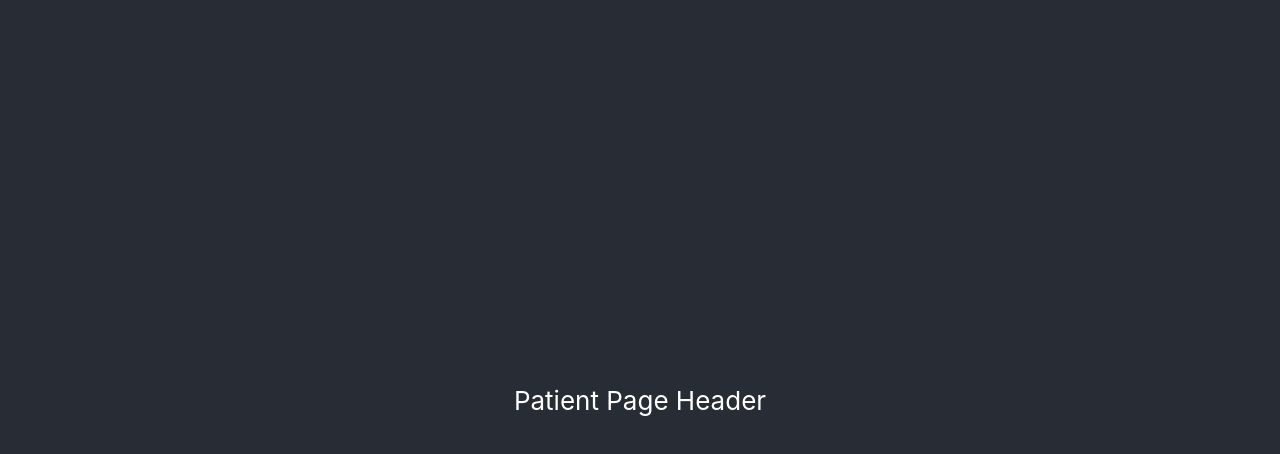
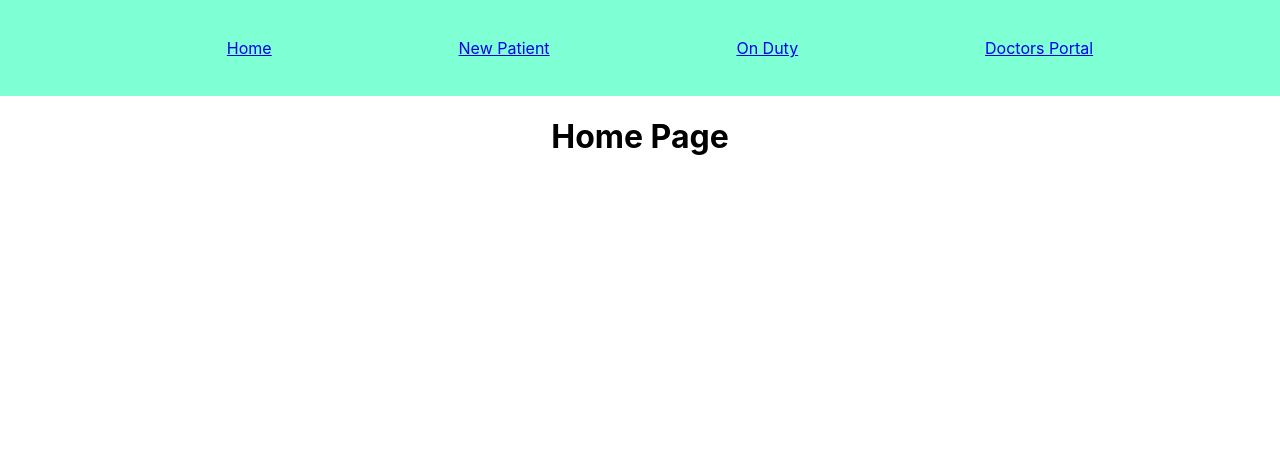
Before and after one commit to curtis-clement/week3-practice-assessment, a React (Create React App) app: page / in a window 1280 px wide. Shown: the top 454 px of the page. Built offline with nearby package versions, Linux system fonts and the light colour scheme.

Commit message:
Add Components and Nav Bar

```diff
--- a/src/App.css
+++ b/src/App.css
@@ -2,15 +2,25 @@
   text-align: center;
 }
 
-.App-logo {
-  height: 40vmin;
-  pointer-events: none;
+.nav{
+  display: flex;
+  justify-content: space-around;
+  align-items: center;
+  min-height: 12vh;
+  background-color: aquamarine;
+  color: #404a4a;
 }
 
-@media (prefers-reduced-motion: no-preference) {
-  .App-logo {
-    animation: App-logo-spin infinite 20s linear;
-  }
+.nav-links {
+  width: 100%;
+  display: flex;
+  justify-content: space-evenly;
+  align-items: center;
+  list-style: none;
+}
+
+.nav .current {
+  background-color: lightpink;
 }
 
 .App-header {
--- a/src/App.js
+++ b/src/App.js
@@ -1,14 +1,25 @@
 import React from 'react';
 import './App.css';
-import ReactDOM from 'react-dom';
+import NavBar from './components/NavBar';
+import HomePage from './components/HomePage';
+import PatientSignUpPage from './components/PatientSignUpPage';
+import OnDutyPage from './components/OnDutyPage';
+import DoctorPortal from './components/DoctorPortal'
+import {BrowserRouter as Router, Switch, Route} from 'react-router-dom';
 
 function App() {
   return (
-    <div>
-      <header className="App-header">
-        Patient Page Header
-      </header>
+    <Router>
+    <div className='App'>
+      <NavBar />
+      <Switch>
+        <Route path='/' exact component={HomePage} />
+        <Route path='/patientSignUp' component={PatientSignUpPage} />
+        <Route path='/onDuty' component={OnDutyPage} />
+        <Route path='/doctorPortal' component={DoctorPortal} />
+      </Switch>
     </div>
+    </Router>
   );
 }
 
--- a/src/components/DoctorPortal.js
+++ b/src/components/DoctorPortal.js
@@ -0,0 +1,9 @@
+import React from 'react';
+
+export default function DoctorPortal() {
+  return (
+    <div>
+      <h1>Doctor Portal</h1>
+    </div>
+  );
+}
--- a/src/components/HomePage.js
+++ b/src/components/HomePage.js
@@ -0,0 +1,9 @@
+import React from 'react';
+
+export default function HomePage() {
+  return (
+    <div>
+      <h1>Home Page</h1>
+    </div>
+  );
+}
--- /dev/null
+++ b/src/components/NavBar.js
@@ -0,0 +1,23 @@
+import React from 'react';
+import {Link} from 'react-router-dom';
+
+export default function NavBar() {
+  return (
+    <nav className='nav'>
+      <ul className='nav-links'>
+        <Link to='/' >
+        <li>Home</li>
+        </Link>
+        <Link to='/patientSignUp' >
+        <li>New Patient</li>
+        </Link>
+        <Link to='/onDuty' >
+        <li>On Duty</li>
+        </Link>
+        <Link to='/doctorPortal' >
+        <li>Doctors Portal</li>
+        </Link>
+      </ul>
+    </nav>
+  );
+}
--- a/src/components/OnDutyPage.js
+++ b/src/components/OnDutyPage.js
@@ -0,0 +1,9 @@
+import React from 'react';
+
+export default function OnDuty() {
+  return (
+    <div>
+      <h1>On Duty Page</h1>
+    </div>
+  );
+}
--- a/src/components/PatientSignUpPage.js
+++ b/src/components/PatientSignUpPage.js
@@ -0,0 +1,9 @@
+import React from 'react';
+
+export default function PatientSignUp() {
+  return (
+    <div>
+      <h1>Patient Sign Up Page</h1>
+    </div>
+  );
+}
```
